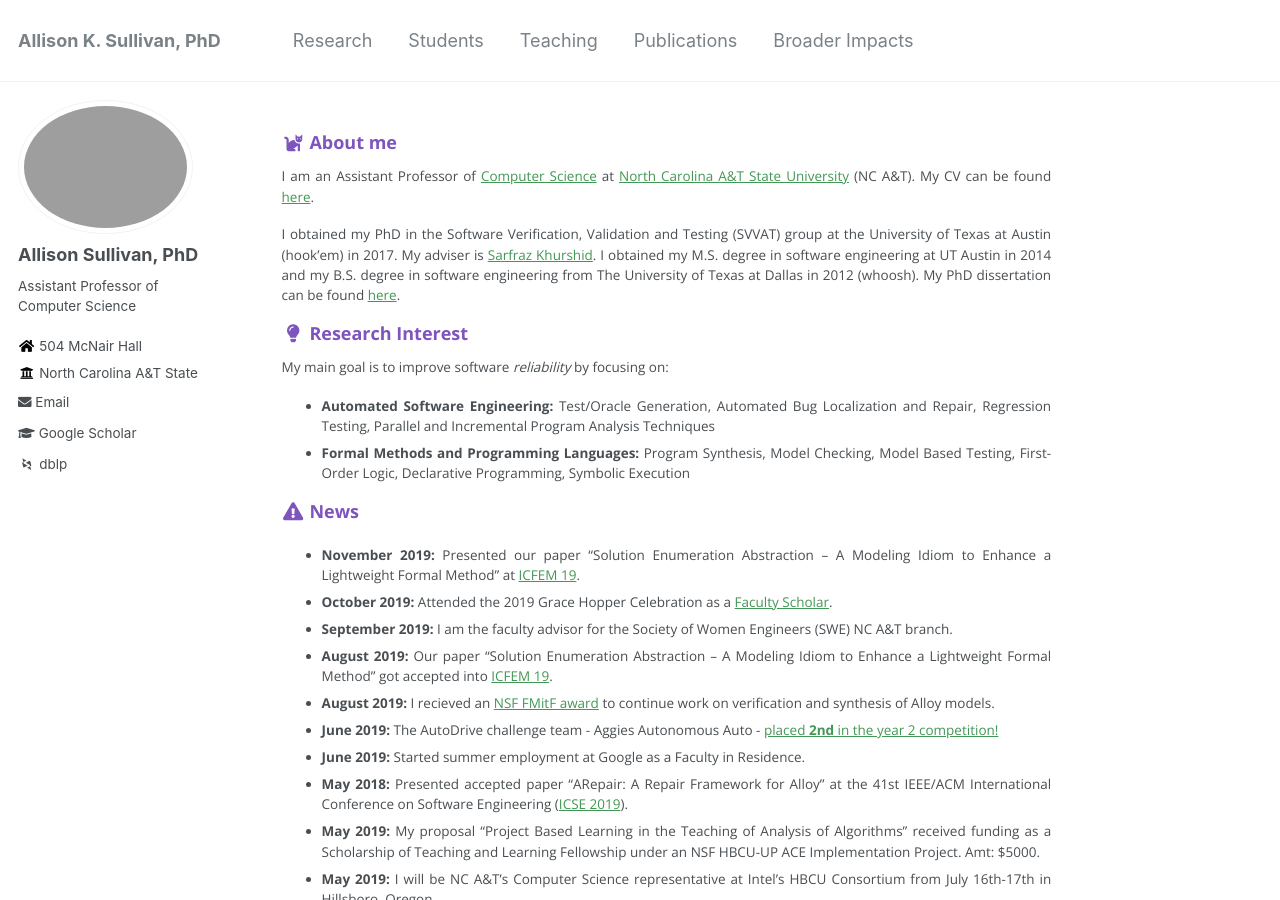
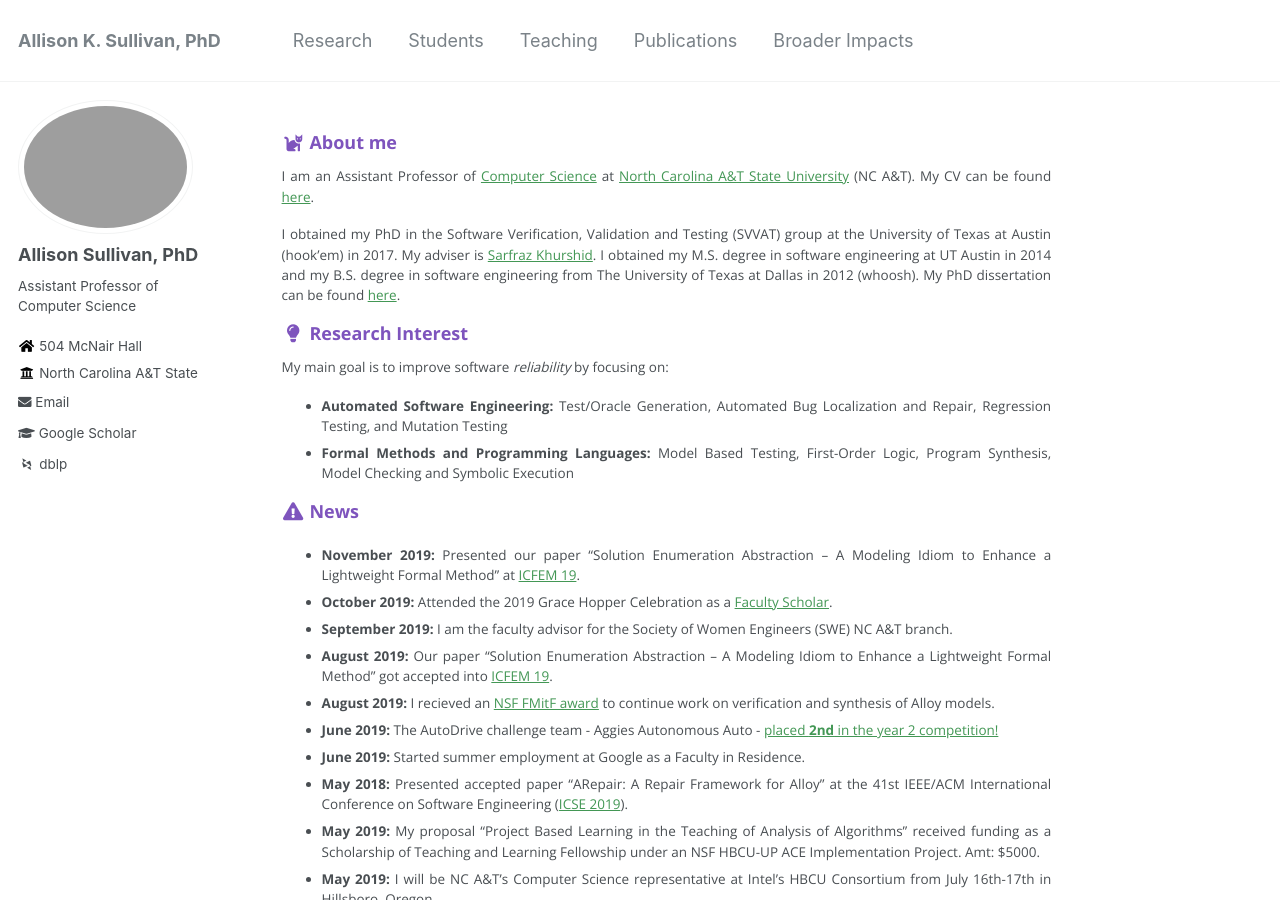
Before and after one commit to Allisonius/allisonius.github.io, a Jekyll site: the page built from _pages/about.md, in a window 1280 px wide and 900 px high. Built offline with Jekyll 4.4.1, drawn with Linux system fonts in a browser that asks for light colours; some web fonts are replaced.

Commit message:
Update about.md

```diff
--- a/_pages/about.md
+++ b/_pages/about.md
@@ -17,8 +17,10 @@ I obtained my PhD in the Software Verification, Validation and Testing (SVVAT) g
 ### <i class="fa fa-fw fa-lightbulb" aria-hidden="true"></i> Research Interest
 
 My main goal is to improve software _reliability_ by focusing on:
-  * **Automated Software Engineering:** Test/Oracle Generation, Automated Bug Localization and Repair, Regression Testing, Parallel and Incremental Program Analysis Techniques
-  * **Formal Methods and Programming Languages:** Program Synthesis, Model Checking, Model Based Testing, First-Order Logic, Declarative Programming, Symbolic Execution
+  * **Automated Software Engineering:** Test/Oracle Generation, Automated Bug Localization and Repair, Regression Testing, and
+Mutation Testing
+  * **Formal Methods and Programming Languages:** Model Based Testing, First-Order Logic, Program Synthesis, Model
+Checking and Symbolic Execution
 
 ### <i class="fa fa-fw fa-exclamation-triangle" aria-hidden="true"></i> News
  * **November 2019:** Presented our paper "Solution Enumeration Abstraction -- A Modeling Idiom to Enhance a Lightweight Formal Method" at [ICFEM 19](http://csse.szu.edu.cn/icfem2019/).
```
